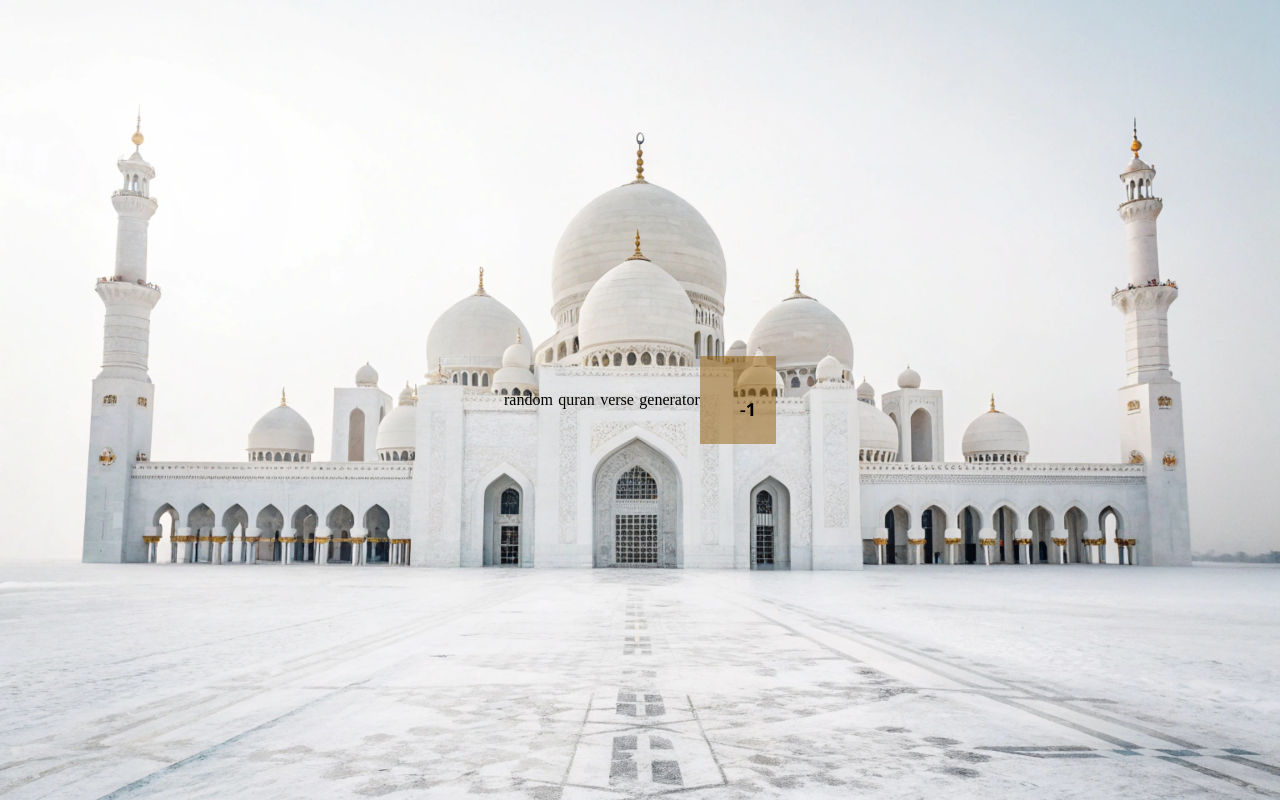
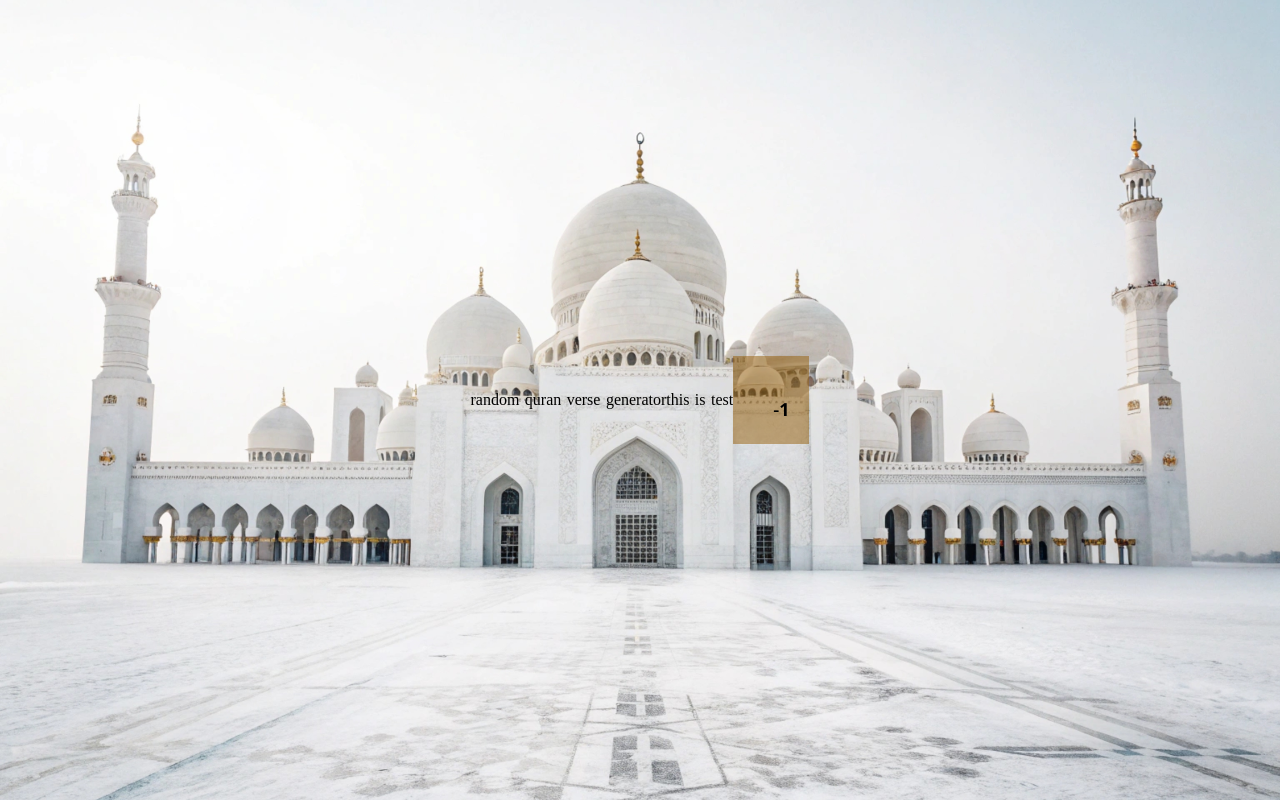
Before and after one commit to novabuster0/RandomAyah, a React (Vite) app: page / in a window 1280 px wide. Built offline with nearby package versions, Linux system fonts and the light colour scheme; no server answers.

Commit message:
Add test text to App component

```diff
--- a/src/App.jsx
+++ b/src/App.jsx
@@ -17,6 +17,7 @@ function App() {
             className="w-screen h-screen select-none"
         >
             <h1>random quran verse generator</h1>
+            this is test
             <div
                 id="container"
                 className="p-5 flex flex-col gap-5  bg-[rgba(149,95,8,0.5)]"
```
